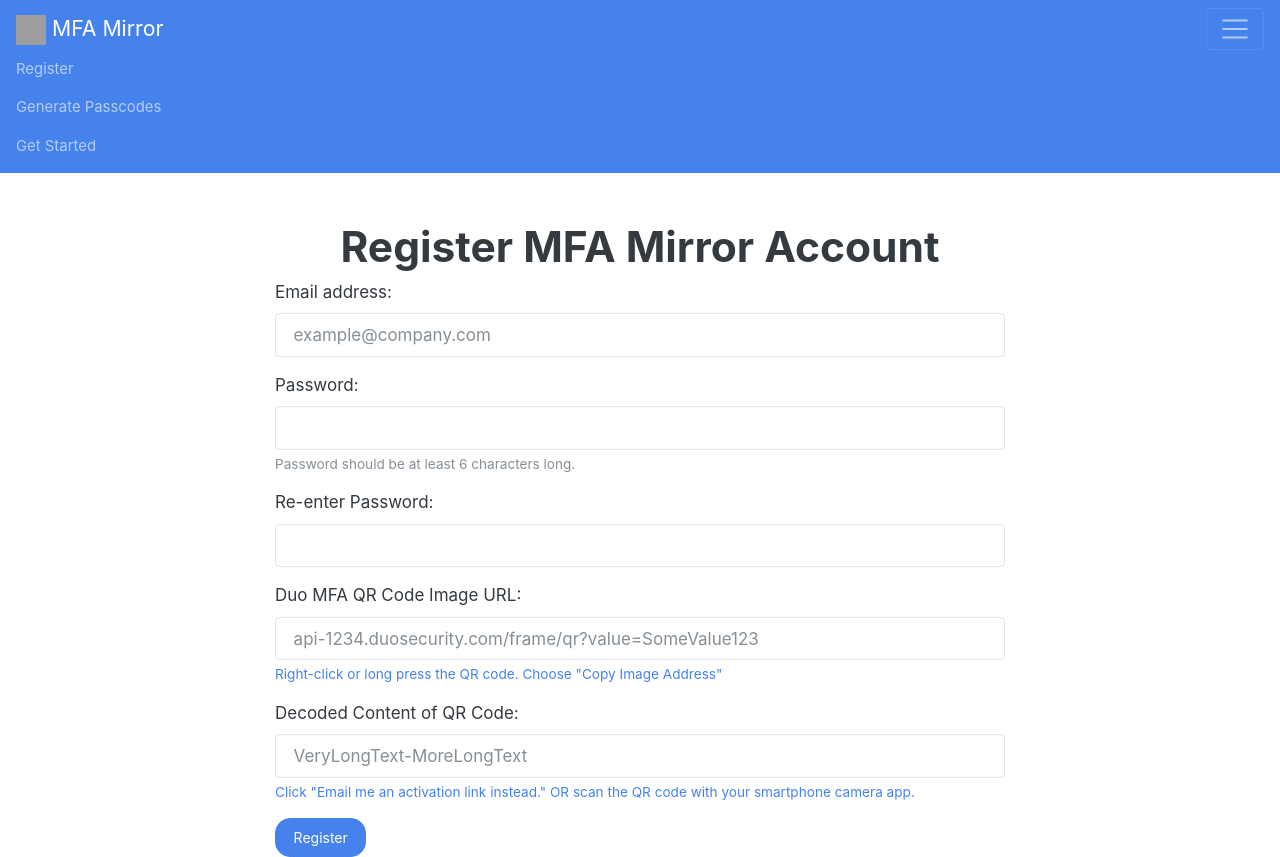
After one commit to simonseo/no-mfa-please-2, a Django app: template mfa_mirror/mfa_user/templates/pages/register.html in a window 1280 px wide, after a click that opens the changed part. The commit adds this page. Run offline with Django 3.2, Linux system fonts and the light colour scheme; the template is opened without the code that fills it: values that come from a table or form of the project are taken from there, others are empty; some libraries are stand-ins or nearby versions; grey boxes are pictures that could not be loaded.

Commit message:
Add modal & navbar

```diff
--- a/mfa_mirror/mfa_mirror/settings.py
+++ b/mfa_mirror/mfa_mirror/settings.py
@@ -126,6 +126,7 @@
 STATICFILES_DIRS = [
     os.path.join(BASE_DIR, 'static/')
 ]
+# STATIC_ROOT = os.path.join(BASE_DIR, 'static') # Use in production if you want to use `./manage.py collectstatic`
 
 # Email settings
 EMAIL_USE_TLS = True
--- a/mfa_mirror/mfa_user/emails.py
+++ b/mfa_mirror/mfa_user/emails.py
@@ -9,7 +9,7 @@
 
 def create_confirmation_email(domain, user):
     mail_subject = 'Confirm your account on Duo MFA Online Mirror.'
-    message = render_to_string('account-confirmation-email.html', {
+    message = render_to_string('emails/account-confirmation-email.html', {
         'domain': domain,
         'uid': urlsafe_base64_encode(force_bytes(user.email)),
         'token': account_confirmation_token.make_token(user),
@@ -28,7 +28,7 @@
 
 def create_otp_generation_email(domain, user, otp_list):
     mail_subject = 'Your MFA Passcodes'
-    message = render_to_string('otp-generation-email.html', {
+    message = render_to_string('emails/otp-generation-email.html', {
         'otp_list': otp_list,
     })
     from_email = f'no-reply@{domain}'
--- a/mfa_mirror/mfa_user/forms.py
+++ b/mfa_mirror/mfa_user/forms.py
@@ -68,6 +68,7 @@
             print(type(qr_url))
             return qr_url
 
+        # TODO delay activation to clean() method. Here, only check that URL is in correct format.
         # Make sure hotp registration worked
         try:
             self.hotp_secret = duo.activate(qr_url=qr_url)
@@ -83,6 +84,7 @@
         if not qr_content:
             return qr_content
 
+        # TODO delay activation to view. Here, only check that the value is in correct format.
         # Make sure hotp registration worked
         try:
             self.hotp_secret = duo.activate(payload=qr_content)
--- a/mfa_mirror/mfa_user/templates/base.html
+++ b/mfa_mirror/mfa_user/templates/common/base.html
@@ -24,11 +24,15 @@
 </head>
 
 <body>
-
+    {% comment %} Side Navigation bar? {% endcomment %}
+    {% include './navbar.html' %}
     <div class="container">
         {% block content %}
         {% endblock content %}
     </div>
+    {% if modal %}
+    {% include './modal.html' with modal_title=modal.title modal_body=modal.body fade=modal.fade%}
+    {% endif %}
 </body>
 
 
--- a/mfa_mirror/mfa_user/templates/form.html
+++ b/mfa_mirror/mfa_user/templates/common/form.html
@@ -1,4 +1,4 @@
-{% extends 'base.html' %}
+{% extends './base.html' %}
 
 <!-- {% block title %}
 Login
--- /dev/null
+++ b/mfa_mirror/mfa_user/templates/common/navbar.html
@@ -0,0 +1,58 @@
+<nav class="navbar navbar-dark bg-primary">
+  <a class="navbar-brand" href="#">
+    <img src="https://getbootstrap.com/docs/4.4/assets/brand/bootstrap-solid.svg" width="30" height="30"
+      alt="MFA Mirror Website Logo">
+    MFA Mirror
+  </a>
+  <button class="navbar-toggler" type="button" data-toggle="collapse" data-target="#navbarSupportedContent"
+    aria-controls="navbarSupportedContent" aria-expanded="false" aria-label="Toggle navigation">
+    <span class="navbar-toggler-icon"></span>
+  </button>
+
+  <div class="collapse navbar-collapse" id="navbarSupportedContent">
+    <ul class="navbar-nav mr-auto">
+
+      {% if request.path == "/user/register/"  %}
+        <li class="nav-item active">
+          <a class="nav-link" href="/user/register">Register <span class="sr-only">(current)</span></a>
+        </li>
+      {% else %}
+        <li class="nav-item">
+          <a class="nav-link" href="/user/register">Register</a>
+        </li>
+      {% endif %}
+
+
+      <li class="nav-item">
+        <a class="nav-link" href="/user/generate">Generate Passcodes</a>
+      </li>
+      <li class="nav-item">
+        <a class="nav-link" href="/get-started">Get Started</a>
+      </li>
+      {% comment %} <li class="nav-item active">
+        <a class="nav-link" href="/terms">Terms <span class="sr-only">(current)</span></a>
+      </li> {% endcomment %}
+      {% comment %}
+      <li class="nav-item dropdown">
+        <a class="nav-link dropdown-toggle" href="#" id="navbarDropdown" role="button" data-toggle="dropdown"
+          aria-haspopup="true" aria-expanded="false">
+          Dropdown
+        </a>
+        <div class="dropdown-menu" aria-labelledby="navbarDropdown">
+          <a class="dropdown-item" href="#">Action</a>
+          <a class="dropdown-item" href="#">Another action</a>
+          <div class="dropdown-divider"></div>
+          <a class="dropdown-item" href="#">Something else here</a>
+        </div>
+      </li>
+      <li class="nav-item">
+        <a class="nav-link disabled" href="#" tabindex="-1" aria-disabled="true">Disabled</a>
+      </li>
+      {% endcomment %}
+    </ul>
+    {% comment %} <form class="form-inline my-2 my-lg-0">
+      <input class="form-control mr-sm-2" type="search" placeholder="Search" aria-label="Search">
+      <button class="btn btn-outline-success my-2 my-sm-0" type="submit">Search</button>
+    </form>  {% endcomment %}
+  </div>
+</nav>
--- a/mfa_mirror/mfa_user/templates/generate.html
+++ b/mfa_mirror/mfa_user/templates/pages/generate.html
@@ -1,4 +1,4 @@
-{% extends 'form.html' %}
+{% extends '../common/form.html' %}
 
 {% block title %}
 Generate OTP | Fuck MFA
--- a/mfa_mirror/mfa_user/templates/login.html
+++ b/mfa_mirror/mfa_user/templates/pages/login.html
@@ -1,4 +1,4 @@
-{% extends 'form.html' %}
+{% extends '../common/form.html' %}
 
 {% block title %}
 Login Page | Fuck MFA
--- a/mfa_mirror/mfa_user/templates/register.html
+++ b/mfa_mirror/mfa_user/templates/pages/register.html
@@ -1,4 +1,4 @@
-{% extends 'form.html' %}
+{% extends '../common/form.html' %}
 
 
 {% block title %}Register{% endblock title %}
@@ -12,6 +12,6 @@
 
 {% block script %}
     <script>
-        window.alert("Testing that script works properly");
+        // window.alert("Testing that script works properly");
     </script>
 {% endblock script %}
```
Also changed, not shown: mfa_mirror/mfa_user/templates/common/modal.html (added, +27 -0 lines), mfa_mirror/mfa_user/tests.py (+18 -0 lines), mfa_mirror/mfa_user/views.py (+22 -12 lines), mfa_mirror/mfa_user/templates/emails/account-confirmation-email.html (renamed from mfa_mirror/mfa_user/templates/account-confirmation-email.html), mfa_mirror/mfa_user/templates/emails/otp-generation-email.html (renamed from mfa_mirror/mfa_user/templates/otp-generation-email.html).
